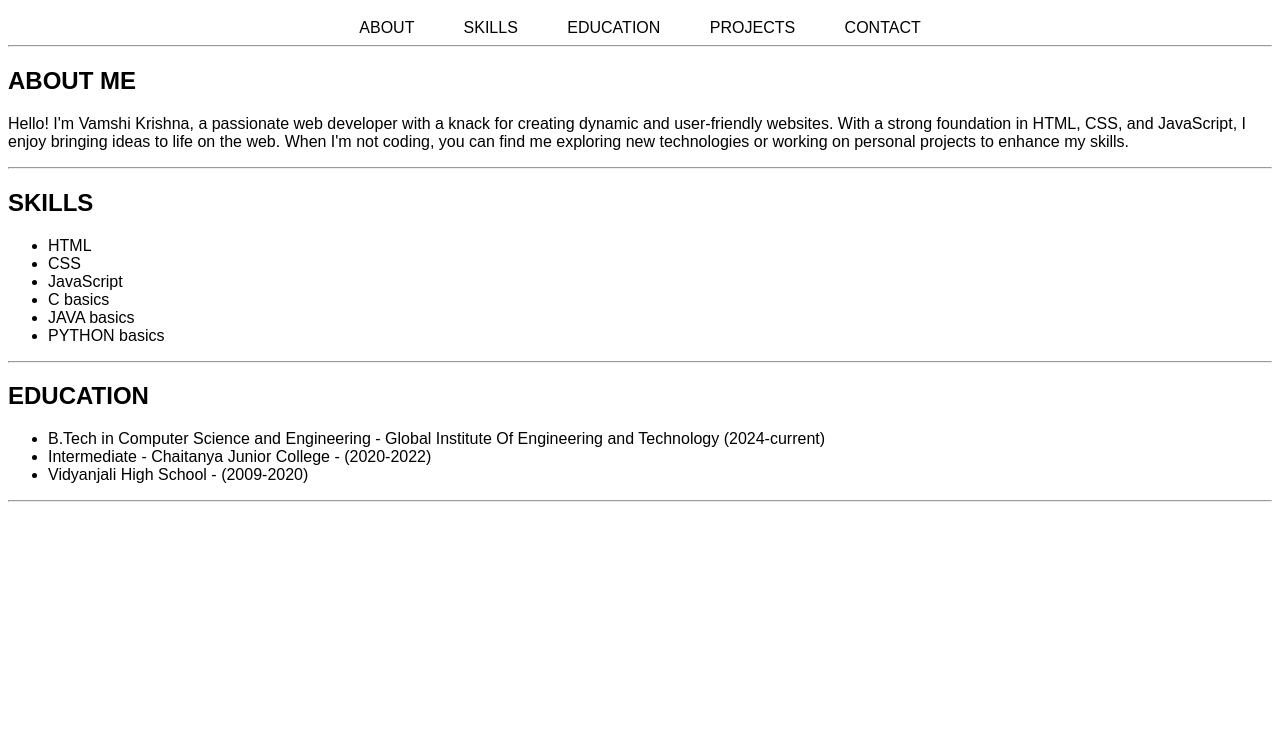
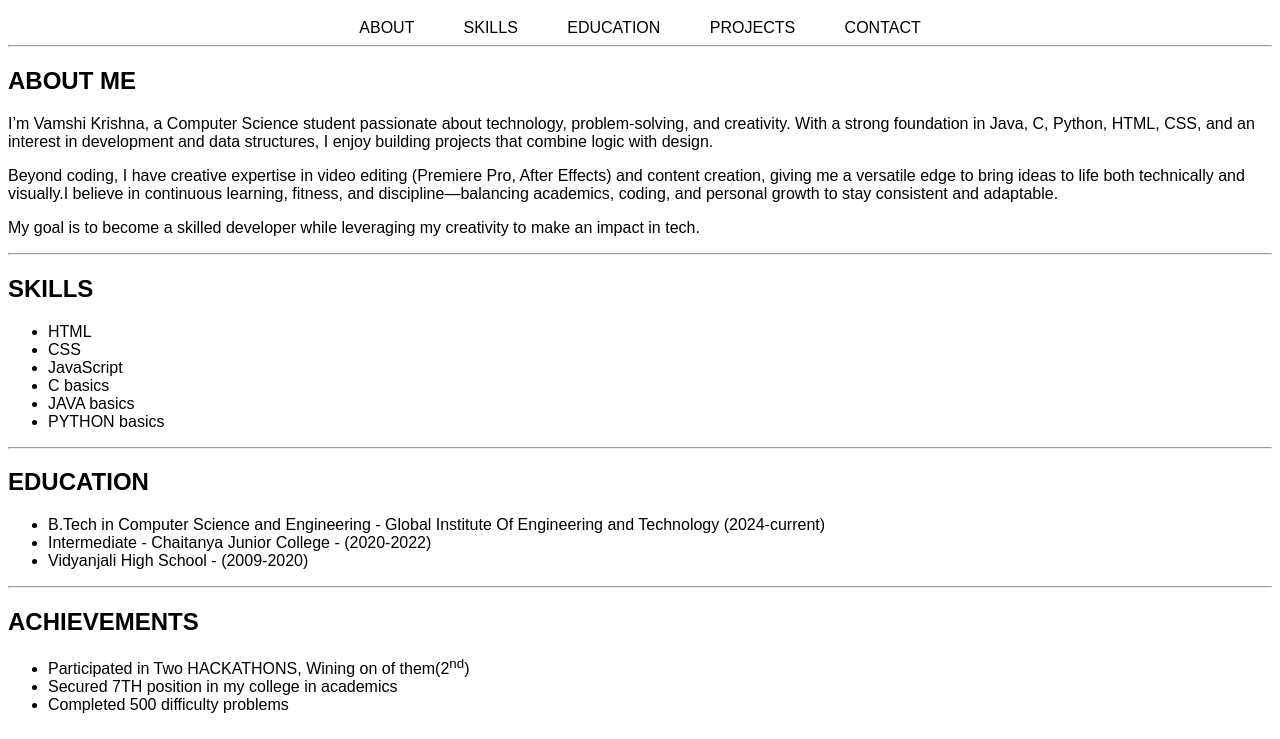
Before and after one commit to KOTAGIRIVAMSHI/Local_repo, a plain HTML site: page Index.html in a window 1280 px wide. Shown: the part 61-800 px from the top of the page. Drawn offline with Linux system fonts and the light colour scheme.

Commit message:
ACHEIVEMENTS

```diff
--- a/Index.html
+++ b/Index.html
@@ -19,7 +19,9 @@
     <hr>
     <div class="about">
         <h2>ABOUT ME</h2>
-        <p>Hello! I'm Vamshi Krishna, a passionate web developer with a knack for creating dynamic and user-friendly websites. With a strong foundation in HTML, CSS, and JavaScript, I enjoy bringing ideas to life on the web. When I'm not coding, you can find me exploring new technologies or working on personal projects to enhance my skills.</p>
+        <p>I’m Vamshi Krishna, a Computer Science student passionate about technology, problem-solving, and creativity. With a strong foundation in Java, C, Python, HTML, CSS, and an interest in development and data structures, I enjoy building projects that combine logic with design.</p>
+        <p>Beyond coding, I have creative expertise in video editing (Premiere Pro, After Effects) and content creation, giving me a versatile edge to bring ideas to life both technically and visually.I believe in continuous learning, fitness, and discipline—balancing academics, coding, and personal growth to stay consistent and adaptable.</p>
+        <p> My goal is to become a skilled developer while leveraging my creativity to make an impact in tech.</p>
     </div>
     <hr>
     <div class="skills">
@@ -43,5 +45,13 @@
         </ul>
     </div>
     <hr>
+    <div class="projects">
+        <h2>ACHIEVEMENTS</h2>
+        <ul>
+            <li>Participated in Two HACKATHONS, Wining on of them(2<SUP>nd</SUP>)</li>
+            <li>Secured 7TH position in my college in academics</li>
+            <li>Completed 500 difficulty problems</li>
+
+        </ul>
 </body>
 </html>
```
